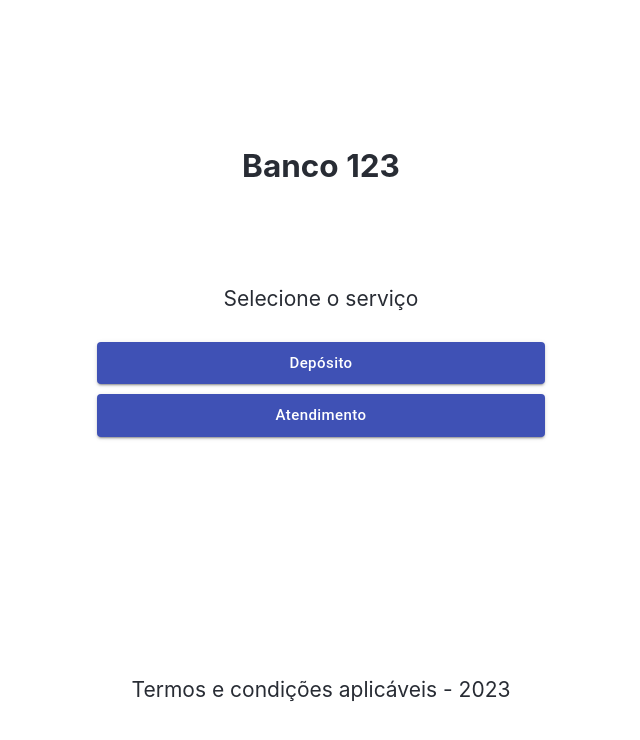
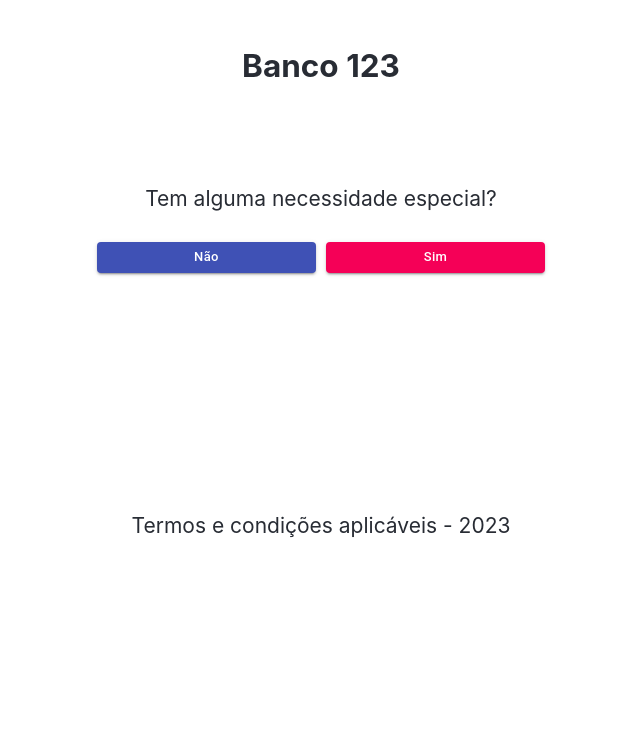
Before and after one commit to ClaydLena/eFila, a React (Create React App) app: page / in a window 1280 px wide. Shown: the top 740 px of the page, without its empty margins (319-959 px from the left). Built offline with nearby package versions, Linux system fonts and the light colour scheme.

Commit message:
special needs page created

```diff
--- a/src/app/App.js
+++ b/src/app/App.js
@@ -1,11 +1,11 @@
-import Service from '../pages/Service';
+import SpecialNeeds from '../pages/SpecialNeeds';
 import './App.css';
 
 function App() {
   return (
     <div className="App">
       <header className="App-header">
-        <Service/>
+        <SpecialNeeds/>
       </header>
     </div>
   );
--- a/src/components/layout/Layout.js
+++ b/src/components/layout/Layout.js
@@ -4,7 +4,7 @@ import { makeStyles } from '@material-ui/core/styles';
 const getStyles = makeStyles(() => ({
   layout: {
     width:'35%',
-    height:'70vh',
+    height:'95vh',
   },
   children:{
     margin:'10vh 0 30vh 0'
--- a/src/pages/Service.js
+++ b/src/pages/Service.js
@@ -1,17 +1,8 @@
 import React from "react";
 import Layout from "../components/layout/Layout";
 import Buttons from "../components/button/Button"
-import { services } from "../utils/services";
-import { makeStyles } from '@material-ui/core/styles';
-
-
-const getStyles = makeStyles(() => ({
-  layout: {
-   display:'flex',
-   flexDirection:'column',
-   rowGap:'10px'
-  },
-}));
+import { services } from "../utils/variables";
+import { getStyles } from "./Styles";
 
 function Service (){
     const classes = getStyles()
@@ -20,7 +11,7 @@ function Service (){
     return(
         <React.Fragment>
             <Layout>
-                <div className={classes.layout}>
+                <div className={classes.btnsGridLayout}>
                     <p>Selecione o serviço</p>
                     {
                         services.map((service)=>
--- a/src/pages/SpecialNeeds.js
+++ b/src/pages/SpecialNeeds.js
@@ -1,9 +1,63 @@
 import React from "react";
+import Layout from "../components/layout/Layout";
+import { getStyles } from "./Styles";
+import { isSpecial } from "../utils/variables";
+import { situations } from "../utils/variables";
+import Buttons from "../components/button/Button";
 
-function SpecialNeeds (){
-    return(
+function SpecialNeeds() {
+    const classes = getStyles()
+    const [special, setSpecial] = React.useState(0)
+    const [needs, setNeeds] = React.useState()
+    const [done, setDone] = React.useState(false)
+
+    return (
         <React.Fragment>
+            <Layout>
+                <div className={classes.btnsGridLayout}>
+                    <p>Tem alguma necessidade especial?</p>
+                    <div className={classes.isSpecial}>
+                        {
+                            isSpecial.map((value) =>
+                                <Buttons
+                                    color={value.color}
+                                    size='small'
+                                    variant='contained'
+                                    label={value.label}
+                                    key={value.id}
+                                    onClick={() => setSpecial(value.id)}
+                                />
+                            )
+                        }
+                    </div>
+                    {
+                        special ?
+                            situations.map((value) =>
+                                <Buttons
+                                    color='primary'
+                                    size='small'
+                                    variant='outlined'
+                                    label={value.label}
+                                    key={value.id}
+                                    onClick={() => { setNeeds(value); setDone(true) }}
+                                />
+                            )
+                            : null
+                    }
+                    {
+                        done ?
+                            <Buttons
+                                color='primary'
+                                size='small'
+                                variant='contained'
+                                label='Continuar'
+                                onClick={() => { console.log() }}
+                            />
+                            : null
+                    }
+                </div>
 
+            </Layout>
         </React.Fragment>
     )
 }
--- /dev/null
+++ b/src/pages/Styles.js
@@ -0,0 +1,14 @@
+import { makeStyles } from '@material-ui/core/styles';
+
+export const getStyles = makeStyles(() => ({
+    btnsGridLayout: {
+        display: 'flex',
+        flexDirection: 'column',
+        rowGap: '10px'
+    },
+    isSpecial: {
+        display:'grid',
+        gridTemplateColumns:'auto auto',
+        columnGap:'10px'
+    }
+}));
--- a/src/utils/services.js
+++ /dev/null
@@ -1,10 +0,0 @@
-export const services = [
-    {
-        'service_id':0,
-        'service_name':'Depósito'
-    },
-    {
-        'service_id':1,
-        'service_name':'Atendimento'
-    }
-]
--- /dev/null
+++ b/src/utils/variables.js
@@ -0,0 +1,46 @@
+export const services = [
+    {
+        'service_id':0,
+        'service_name':'Depósito'
+    },
+    {
+        'service_id':1,
+        'service_name':'Atendimento'
+    }
+]
+
+export const isSpecial = [
+    {
+        'id':0,
+        'label':'Não',
+        'color':'primary'
+    },
+    {
+        'id':1,
+        'label':'Sim',
+        'color':'secondary'
+    }
+]
+
+export const situations = [
+    {
+        'id':0,
+        'label':'Idoso',
+        'color':'primary'
+    },
+    {
+        'id':1,
+        'label':'Deficiente',
+        'color':'primary'
+    },
+    {
+        'id':2,
+        'label':'Mulher Grávida',
+        'color':'primary'
+    },
+    {
+        'id':3,
+        'label':'Adulto + criança',
+        'color':'primary'
+    }
+]
```
Also changed, not shown: src/pages/Pages.module.css (deleted).
